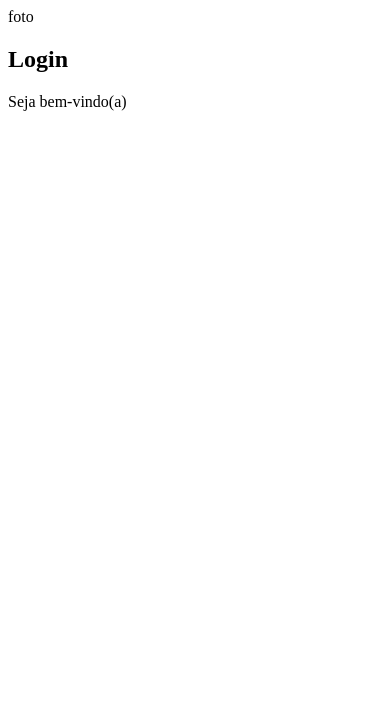
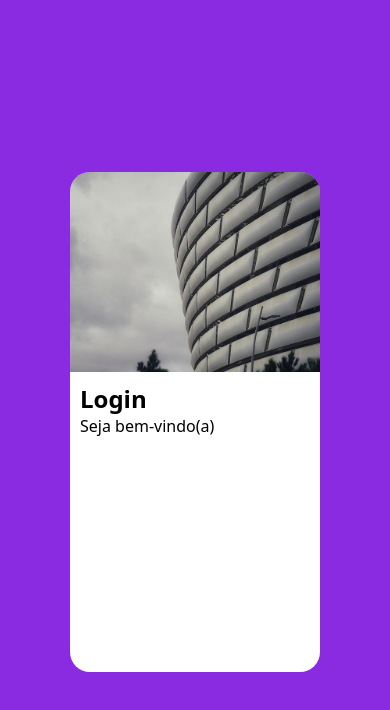
Before and after one commit to JorgeCruz502/Projeto-Login, a plain HTML site: page index.html in a window 390 px wide. Drawn offline with Linux system fonts and the light colour scheme.

Commit message:
criando a versão mobile first

```diff
--- a/estilos/style.css
+++ b/estilos/style.css
@@ -1 +1,43 @@
 @charset "UTF-8";
+
+*{
+    font-family: system-ui, -apple-system, BlinkMacSystemFont, 'Segoe UI', Roboto, Oxygen, Ubuntu, Cantarell, 'Open Sans', 'Helvetica Neue', sans-serif;
+    margin: 0px;
+    padding: 0px;
+    box-sizing: border-box;
+}
+
+body, html{
+    background-color: blueviolet;
+    height: 100vh;
+    width: 100vw;
+}
+
+main{
+    position: relative;
+    height: 100vh;
+    width: 100vw;
+}
+
+section#login{
+    display: block;
+    position: absolute;
+    top: 50%;
+    left: 50%;
+    transform: translate(-50%, -50%);
+    background-color: white;
+    height: 500px;
+    width: 250px;
+    border-radius: 20px;
+    overflow: hidden;
+}
+div#imagem{
+    background: blueviolet url(../imagem/pexels-munis-asadov-414047487-17158349\ \(1\).jpg) no-repeat right center;
+    background-size: cover;
+    height: 200px;
+}
+
+div#formulario{
+    display: block;
+    padding: 10px;
+}
--- a/index.html
+++ b/index.html
@@ -10,7 +10,7 @@
     <main>
         <section id="login">
             <div id="imagem">
-                foto
+
             </div>
             <div id="formulario">
                 <h1>Login</h1>
```
